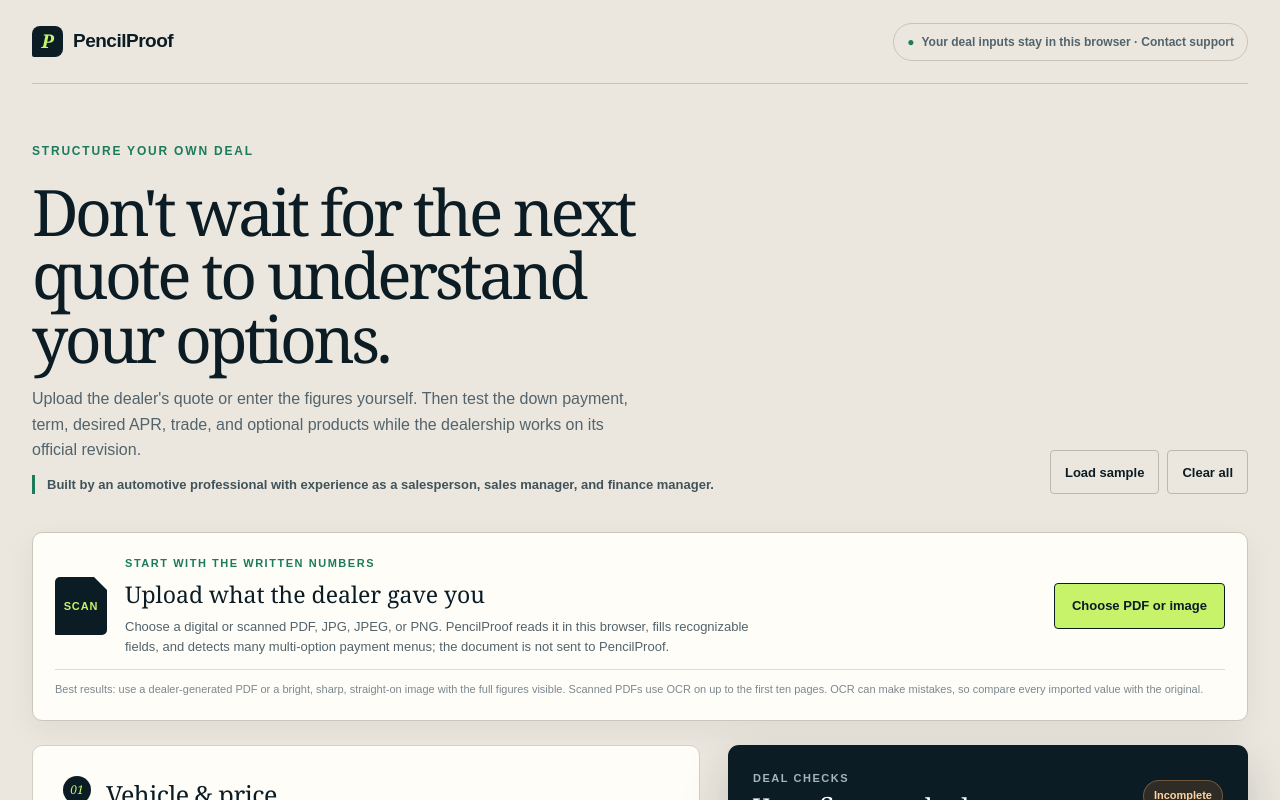
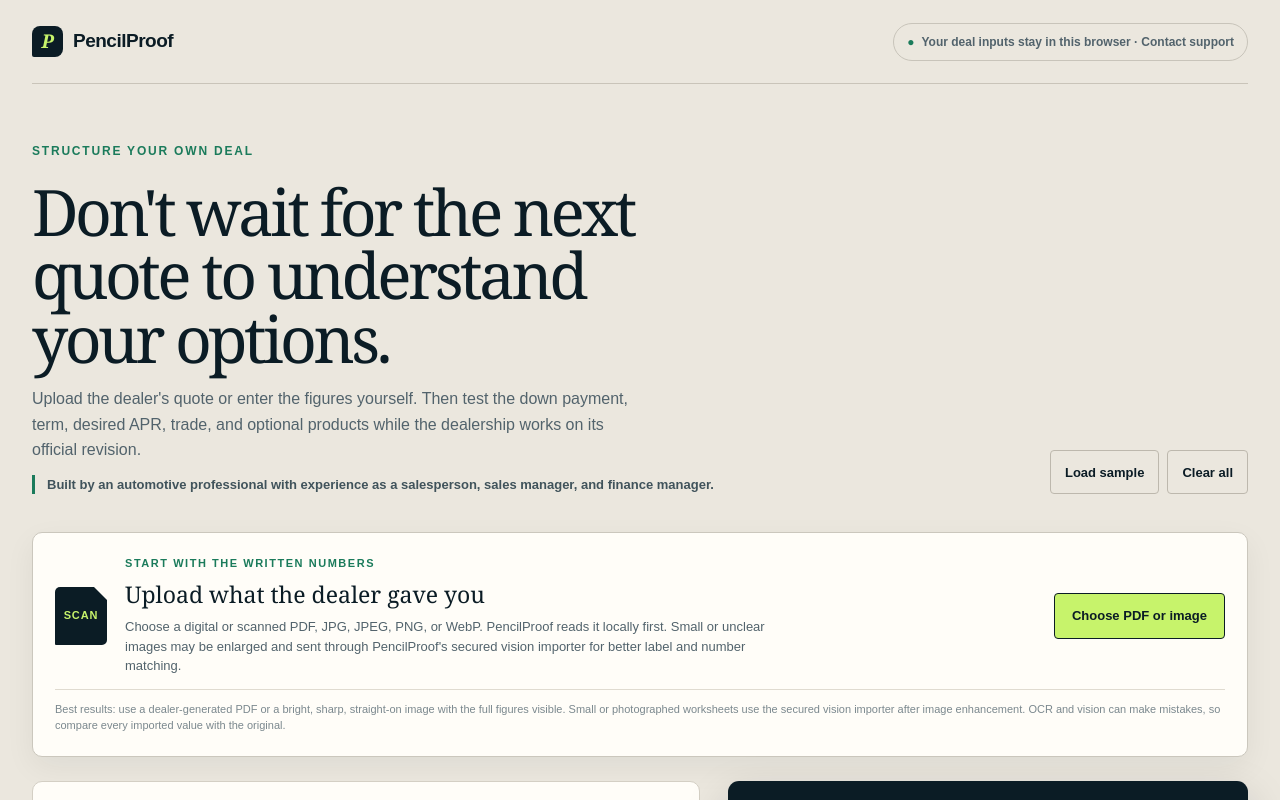
Before and after one commit to jpk0705/pencilproof, a Next.js app: page /analyze in a window 1280 px wide. Shown: the top 800 px of the page. Built offline with nearby package versions, Linux system fonts and the light colour scheme.

Commit message:
Route tiny quote photos through vision import

```diff
--- a/app/analyze/page.tsx
+++ b/app/analyze/page.tsx
@@ -344,6 +344,10 @@ export default function AnalyzePage() {
         status: "error",
         message: unreadableImage
           ? "PencilProof could not find enough readable text in that image or scanned PDF. Try a brighter, sharper copy or enter the figures manually."
+          : error instanceof Error && error.message.startsWith("AI_IMPORT_PROVIDER_QUOTA")
+            ? "PencilProof's vision importer reached its Google Gemini usage limit. Please try again shortly or enter the figures manually."
+            : error instanceof Error && error.message.startsWith("AI_IMPORT_PROVIDER_")
+              ? "PencilProof's vision importer could not process this image. Please try the original full-resolution quote or enter the figures manually."
           : "PencilProof could not read this file. It may be password-protected, blurry, or use an unsupported format. Check the original quote and enter the figures manually.",
         fields: [],
       });
@@ -669,10 +673,10 @@ export default function AnalyzePage() {
           <div>
             <p className="pdf-kicker">START WITH THE WRITTEN NUMBERS</p>
             <h2 id="pdf-import-title">Upload what the dealer gave you</h2>
-            <p>Choose a digital or scanned PDF, JPG, JPEG, or PNG. PencilProof reads it in this browser, fills recognizable fields, and detects many multi-option payment menus; the document is not sent to PencilProof.</p>
+            <p>Choose a digital or scanned PDF, JPG, JPEG, PNG, or WebP. PencilProof reads it locally first. Small or unclear images may be enlarged and sent through PencilProof&apos;s secured vision importer for better label and number matching.</p>
           </div>
           <label className={`pdf-upload-button ${dealImport.status === "loading" ? "pdf-upload-loading" : ""}`}>
-            <input type="file" accept="application/pdf,image/jpeg,image/png,.pdf,.jpg,.jpeg,.png" disabled={dealImport.status === "loading"} onChange={handleDealFileChange} />
+            <input type="file" accept="application/pdf,image/jpeg,image/png,image/webp,.pdf,.jpg,.jpeg,.png,.webp" disabled={dealImport.status === "loading"} onChange={handleDealFileChange} />
             {dealImport.status === "loading" ? "Reading file…" : "Choose PDF or image"}
           </label>
         </div>
@@ -806,7 +810,7 @@ export default function AnalyzePage() {
             <button type="button" onClick={() => { setSelectedOfferId(""); setSelectedOfferType(null); }}>Choose a finance option instead</button>
           </section>
         ) : null}
-        <p className="pdf-import-note">Best results: use a dealer-generated PDF or a bright, sharp, straight-on image with the full figures visible. Scanned PDFs use OCR on up to the first ten pages. OCR can make mistakes, so compare every imported value with the original.</p>
+        <p className="pdf-import-note">Best results: use a dealer-generated PDF or a bright, sharp, straight-on image with the full figures visible. Small or photographed worksheets use the secured vision importer after image enhancement. OCR and vision can make mistakes, so compare every imported value with the original.</p>
       </section>
 
       {!pendingImport && selectedOfferType !== "lease" ? <div className="analyzer-layout shell" id="manual-entry" ref={manualEntryRef}>
```
